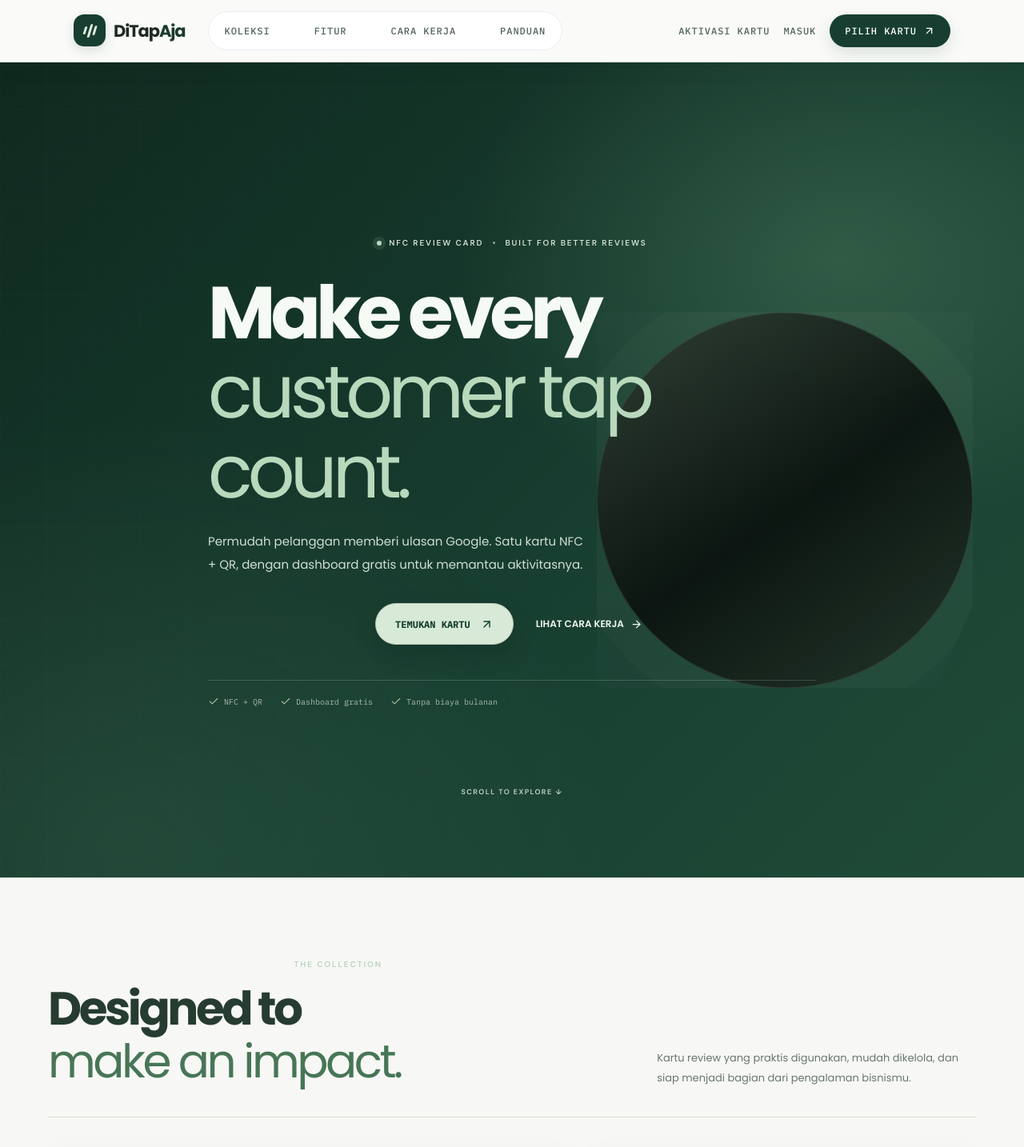
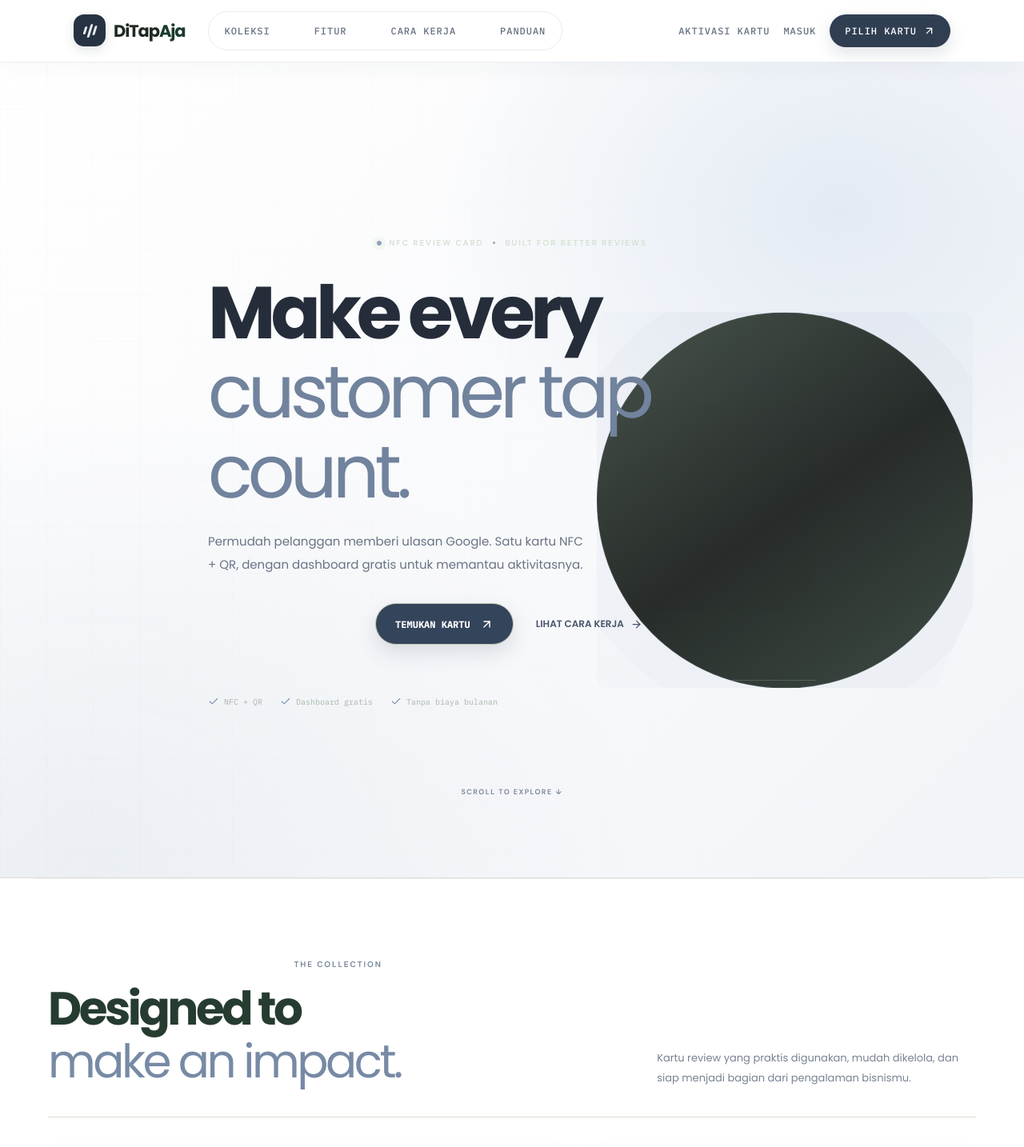
Before and after one commit to chanvianz-ui/ditapaja, a Next.js app: page / in a window 1280 px wide. Shown: the top 1434 px of the page at 80% size. Built offline with nearby package versions, Linux system fonts and the light colour scheme.

Commit message:
Refine DiTapAja homepage with soft white and slate palette

```diff
--- a/app/home-refresh.css
+++ b/app/home-refresh.css
@@ -162,3 +162,98 @@
  .dt-editorial-home .concept-final{padding:82px 20px!important}
  .dt-editorial-home .concept-footer{gap:13px!important;flex-wrap:wrap!important;padding:24px 20px!important}
 }
+
+
+/* Color refinement v2 — cloud white, soft stone and muted blue-grey. */
+.dt-editorial-home{
+  --home-ink:#202633!important;--home-muted:#737d8b!important;
+}
+.dt-editorial-home .concept-header{
+  background:rgba(255,255,255,.94)!important;border-bottom-color:#edf0f3!important;
+  box-shadow:0 7px 28px rgba(31,43,61,.035)!important;
+}
+.dt-editorial-home .brand{color:#252d3a!important}
+.dt-editorial-home .brand-symbol{background:#273342!important;box-shadow:0 5px 14px rgba(39,51,66,.13)!important}
+.dt-editorial-home .brand-symbol i{background:#e8edf3!important}
+.dt-editorial-home .blue-word{color:#71839d!important}
+.dt-editorial-home .concept-nav nav a,.dt-editorial-home .concept-nav-actions>a{color:#667181!important}
+.dt-editorial-home .concept-nav nav a:hover,.dt-editorial-home .concept-nav-actions>a:hover{color:#34445b!important}
+.dt-editorial-home .concept-nav .concept-nav-cta{background:#303e52!important;color:#fff!important;box-shadow:0 8px 20px rgba(48,62,82,.14)!important}
+.dt-editorial-home .concept-mobile-actions a,.dt-editorial-home .concept-mobile-actions button{border-color:#e8ebef!important;color:#39475a!important}
+
+/* Light hero — keep the typography bold, not the background. */
+.dt-editorial-home .concept-hero{
+  background:
+    radial-gradient(ellipse at 82% 18%,rgba(205,218,235,.48),transparent 34%),
+    radial-gradient(ellipse at 8% 100%,rgba(231,235,241,.78),transparent 42%),
+    linear-gradient(135deg,#fff 0%,#f8f9fb 58%,#f1f4f8 100%)!important;
+}
+.dt-editorial-home .concept-hero:before{
+  opacity:.42!important;
+  background-image:linear-gradient(rgba(88,105,129,.055) 1px,transparent 1px),linear-gradient(90deg,rgba(88,105,129,.055) 1px,transparent 1px)!important;
+}
+.dt-editorial-home .concept-hero:after{
+  border-color:rgba(105,126,154,.16)!important;
+  box-shadow:0 0 0 44px rgba(105,126,154,.035),0 0 0 92px rgba(105,126,154,.025)!important;
+}
+.dt-editorial-home .concept-eyebrow{color:#73839a!important}
+.dt-editorial-home .concept-eyebrow span{background:#91a3bb!important}
+.dt-editorial-home .concept-hero h1{color:#252d3a!important}
+.dt-editorial-home .concept-hero h1 em{color:#71839d!important}
+.dt-editorial-home .concept-lead{color:#687384!important}
+.dt-editorial-home .concept-button{background:#34445b!important;color:#fff!important;box-shadow:0 10px 24px rgba(52,68,91,.15)!important}
+.dt-editorial-home .concept-button:hover{box-shadow:0 14px 30px rgba(52,68,91,.2)!important}
+.dt-editorial-home .concept-quiet-link{color:#48566a!important}
+.dt-editorial-home .dt-hero-proof{color:#697687!important}
+.dt-editorial-home .dt-hero-proof svg{color:#7f94b0!important}
+.dt-editorial-home .dt-hero-scroll{color:#758297!important}
+
+/* White product gallery; preserve the dark Noir/Blanc/Signature artwork itself. */
+.dt-editorial-home .concept-collection{background:#fff!important}
+.dt-editorial-home .concept-section-top h2 em,.dt-editorial-home .concept-experience-head h2 em,.dt-editorial-home .concept-dashboard-copy h2 em,.dt-editorial-home .concept-faq h2 em{color:#778aa5!important}
+.dt-editorial-home .concept-section-top>p{color:#788291!important}
+.dt-editorial-home .concept-collection .concept-product{
+  border-color:#e9edf1!important;box-shadow:0 16px 42px rgba(35,48,66,.055)!important;
+}
+.dt-editorial-home .concept-collection .concept-product:hover{box-shadow:0 24px 55px rgba(35,48,66,.1)!important}
+.dt-editorial-home .dt-product-card-head{color:#7b8491!important}
+.dt-editorial-home .concept-product-body h3,.dt-editorial-home .concept-product-body h3 a{color:#293445!important}
+.dt-editorial-home .concept-product-body>p{color:#788291!important}
+.dt-editorial-home .concept-product-includes span{border-color:#e8edf2!important;background:#f7f9fb!important;color:#687b95!important}
+.dt-editorial-home .concept-product-buy strong{color:#29394e!important}
+.dt-editorial-home .catalog-order-link{background:#34445b!important;box-shadow:0 8px 18px rgba(52,68,91,.13)!important}
+.dt-editorial-home .concept-product-detail-link{color:#71839d!important}
+.dt-editorial-home .concept-collection-foot{border-top-color:#e9edf1!important;color:#7d8794!important}
+
+/* Alternating barely tinted surfaces to create rhythm without colored blocks. */
+.dt-editorial-home .concept-experience{background:#f4f6f9!important;color:#252d3a!important}
+.dt-editorial-home .concept-experience-head>p,.dt-editorial-home .concept-dashboard-copy>p{color:#788291!important}
+.dt-editorial-home .concept-flow article{border-color:#e8edf2!important;box-shadow:0 12px 30px rgba(35,48,66,.035)!important}
+.dt-editorial-home .concept-step-no{color:#8293aa!important}
+.dt-editorial-home .concept-step-icon{background:#edf1f6!important;color:#536985!important}
+.dt-editorial-home .concept-flow article p{color:#788291!important}
+.dt-editorial-home .concept-experience-note{color:#748195!important}
+.dt-editorial-home .concept-dashboard{background:#fff!important}
+.dt-editorial-home .concept-dashboard-copy ul li{color:#536174!important}
+.dt-editorial-home .concept-dashboard-frame{border-color:#e8edf2!important;background:#fbfcfd!important;box-shadow:0 30px 70px -48px rgba(35,48,66,.2)!important}
+.dt-editorial-home .concept-dash-sticker{background:#edf1f6!important;color:#465a74!important}
+.dt-editorial-home .concept-faq{background:#f5f7fa!important}
+.dt-editorial-home .concept-faq-list,.dt-editorial-home .concept-faq-list details{border-color:#e4e9ef!important}
+.dt-editorial-home .concept-faq-list summary{color:#344154!important}
+.dt-editorial-home .concept-faq-list details p{color:#778291!important}
+
+/* Close with a soft slate panel instead of a saturated green block. */
+.dt-editorial-home .concept-final{
+  background:radial-gradient(ellipse at 50% 0%,#596b83 0%,transparent 58%),linear-gradient(135deg,#303d50,#3d4b60)!important;
+}
+.dt-editorial-home .concept-final h2{color:#fff!important}
+.dt-editorial-home .concept-final h2 em{color:#d9e2ed!important}
+.dt-editorial-home .concept-final>p{color:#e0e6ee!important}
+.dt-editorial-home .concept-final-button{background:#fff!important;color:#34445b!important}
+.dt-editorial-home .concept-footer{background:#f0f3f7!important;color:#667386!important;border-top:1px solid #e5eaf0!important}
+.dt-editorial-home .concept-footer .brand{color:#293445!important}
+.dt-editorial-home .concept-footer .brand-symbol{background:#34445b!important}
+.dt-editorial-home .concept-footer .brand-symbol i{background:#e8edf3!important}
+@media(max-width:640px){
+ .dt-editorial-home .concept-header{background:rgba(255,255,255,.97)!important}
+}
```
